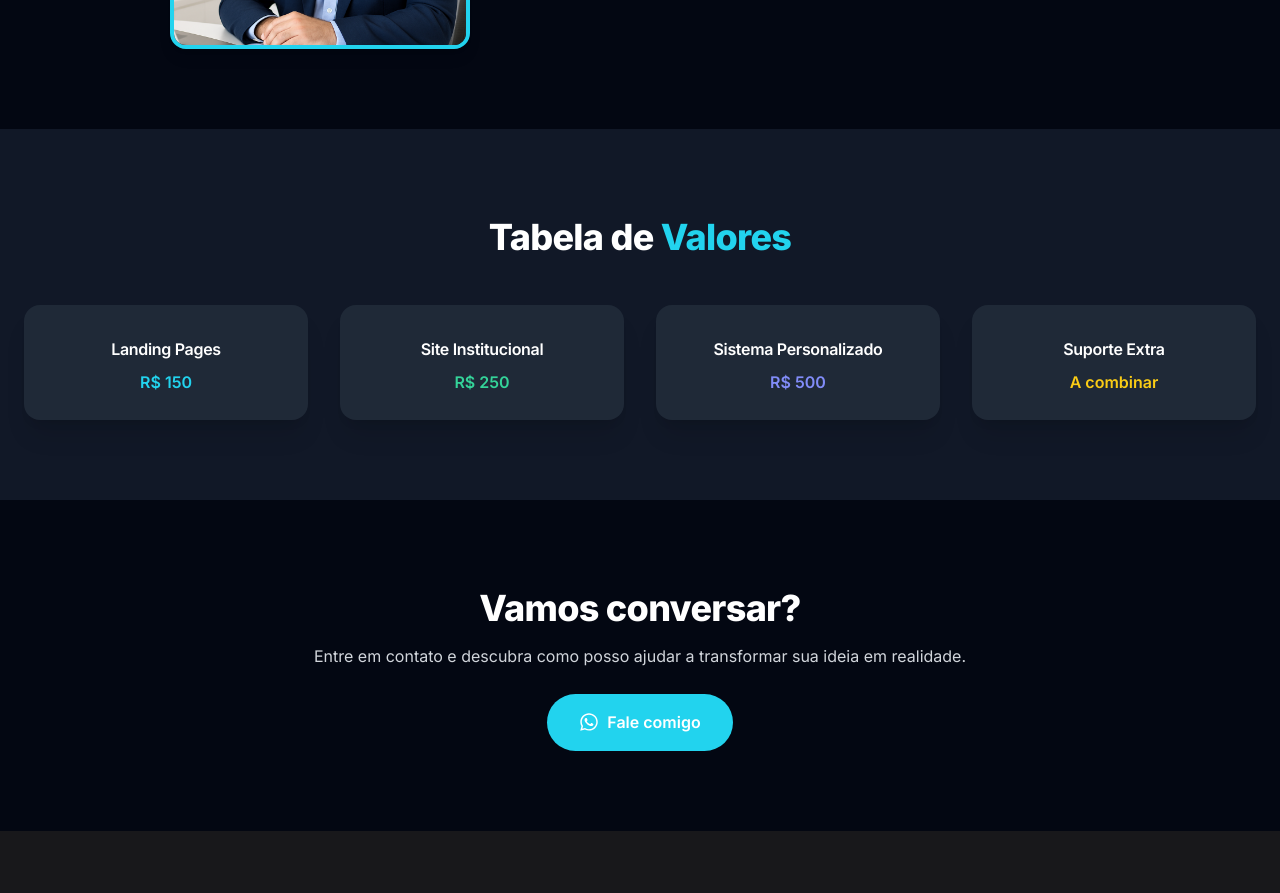
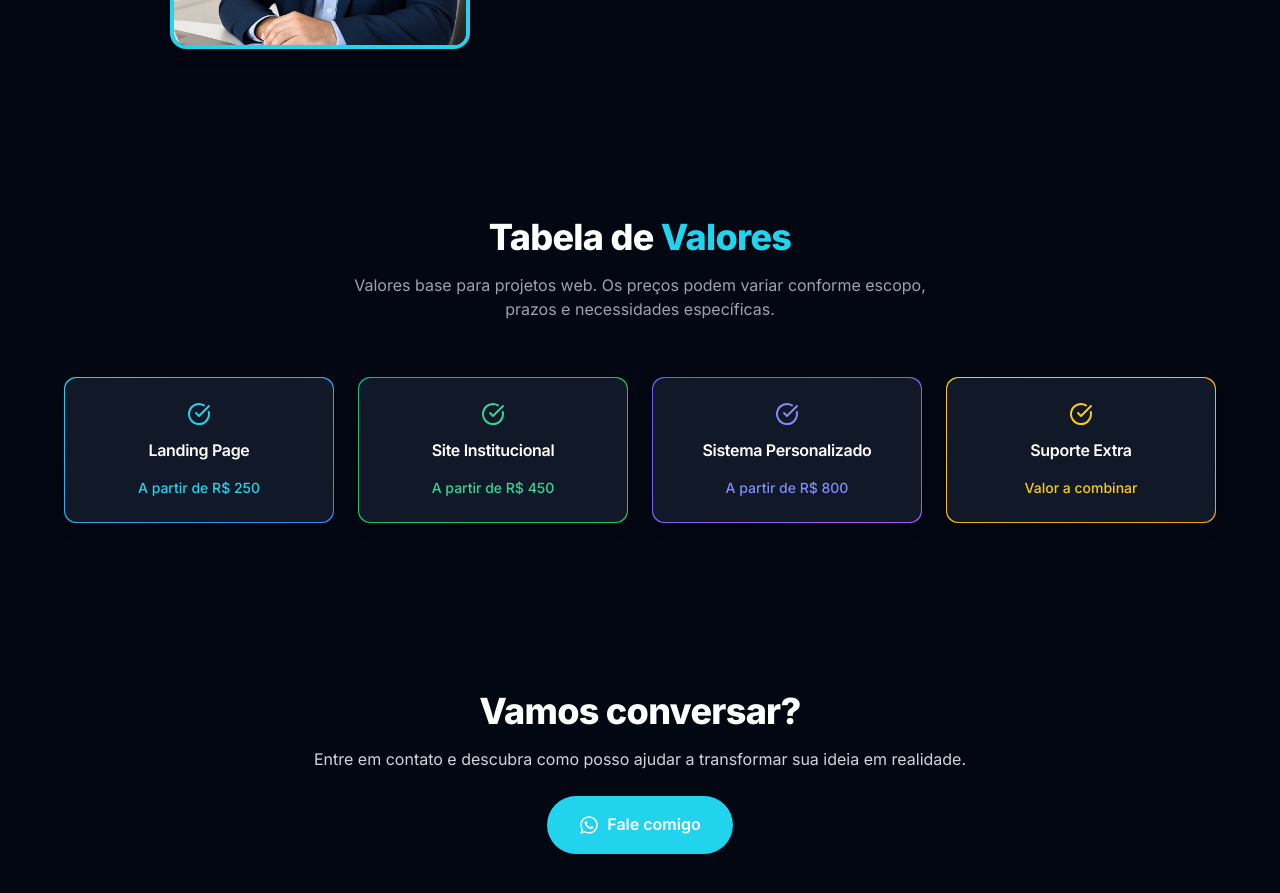
Before and after one commit to danilocampionidev/landing-page, a Next.js app: page / in a window 1280 px wide. Shown: the part 4300-5193 px from the top of the page. Before the commit the page ends 5131 px from the top, so only its background shows below. Built offline with nearby package versions, Linux system fonts and the light colour scheme.

Commit message:
TABELA DE PREÇOS AJUSTADA

```diff
--- a/app/components/Pricing.tsx
+++ b/app/components/Pricing.tsx
@@ -1,24 +1,62 @@
 "use client";
 import { motion } from "framer-motion";
+import { CheckCircle } from "lucide-react";
 
 const pricing = [
-  { title: "Landing Pages", price: "R$ 150", color: "text-cyan-400" },
-  { title: "Site Institucional", price: "R$ 250", color: "text-emerald-400" },
-  { title: "Sistema Personalizado", price: "R$ 500", color: "text-indigo-400" },
-  { title: "Suporte Extra", price: "A combinar", color: "text-yellow-400" },
+  {
+    title: "Landing Page",
+    price: "A partir de R$ 250",
+    color: "from-cyan-500 to-blue-500",
+    textColor: "text-cyan-400",
+  },
+  {
+    title: "Site Institucional",
+    price: "A partir de R$ 450",
+    color: "from-emerald-500 to-green-500",
+    textColor: "text-emerald-400",
+  },
+  {
+    title: "Sistema Personalizado",
+    price: "A partir de R$ 800",
+    color: "from-indigo-500 to-purple-500",
+    textColor: "text-indigo-400",
+  },
+  {
+    title: "Suporte Extra",
+    price: "Valor a combinar",
+    color: "from-yellow-400 to-amber-500",
+    textColor: "text-yellow-400",
+  },
 ];
 
 export default function Pricing() {
   return (
-    <section className="py-20 px-6 bg-gray-900">
-      <div className="max-w-7xl mx-auto text-center mb-12">
-        <h2 className="text-3xl lg:text-4xl font-extrabold text-white">Tabela de <span className="text-cyan-400">Valores</span></h2>
+    <section className="py-20 px-6 bg-gray-950">
+      <div className="max-w-6xl mx-auto text-center mb-14">
+        <h2 className="text-3xl sm:text-4xl font-extrabold text-white">
+          Tabela de <span className="text-cyan-400">Valores</span>
+        </h2>
+        <p className="mt-4 text-gray-400 text-sm sm:text-base max-w-xl mx-auto">
+          Valores base para projetos web. Os preços podem variar conforme escopo, prazos e necessidades específicas.
+        </p>
       </div>
-      <div className="grid grid-cols-1 md:grid-cols-4 gap-8 max-w-7xl mx-auto">
+
+      <div className="grid grid-cols-1 sm:grid-cols-2 lg:grid-cols-4 gap-6 max-w-6xl mx-auto">
         {pricing.map((p, i) => (
-          <motion.div key={i} whileHover={{ scale: 1.05 }} className="flex flex-col items-center bg-gray-800 rounded-2xl p-6 shadow-xl">
-            <h3 className="text-white font-semibold mb-2">{p.title}</h3>
-            <p className={`${p.color} font-semibold`}>{p.price}</p>
+          <motion.div
+            key={i}
+            initial={{ opacity: 0, y: 40 }}
+            whileInView={{ opacity: 1, y: 0 }}
+            viewport={{ once: true }}
+            transition={{ duration: 0.5, delay: i * 0.1 }}
+            whileHover={{ scale: 1.03 }}
+            className={`bg-gradient-to-br ${p.color} p-[1px] rounded-xl shadow-lg`}
+          >
+            <div className="bg-gray-900 rounded-[12px] py-6 px-4 text-center h-full">
+              <CheckCircle className={`mx-auto mb-3 ${p.textColor}`} size={24} />
+              <h3 className="text-white font-semibold text-base">{p.title}</h3>
+              <p className={`mt-1 text-sm font-medium ${p.textColor}`}>{p.price}</p>
+            </div>
           </motion.div>
         ))}
       </div>
```
Also changed, not shown: app/components/ProjectSteps_Mobile.tsx (line endings or trailing spaces).
